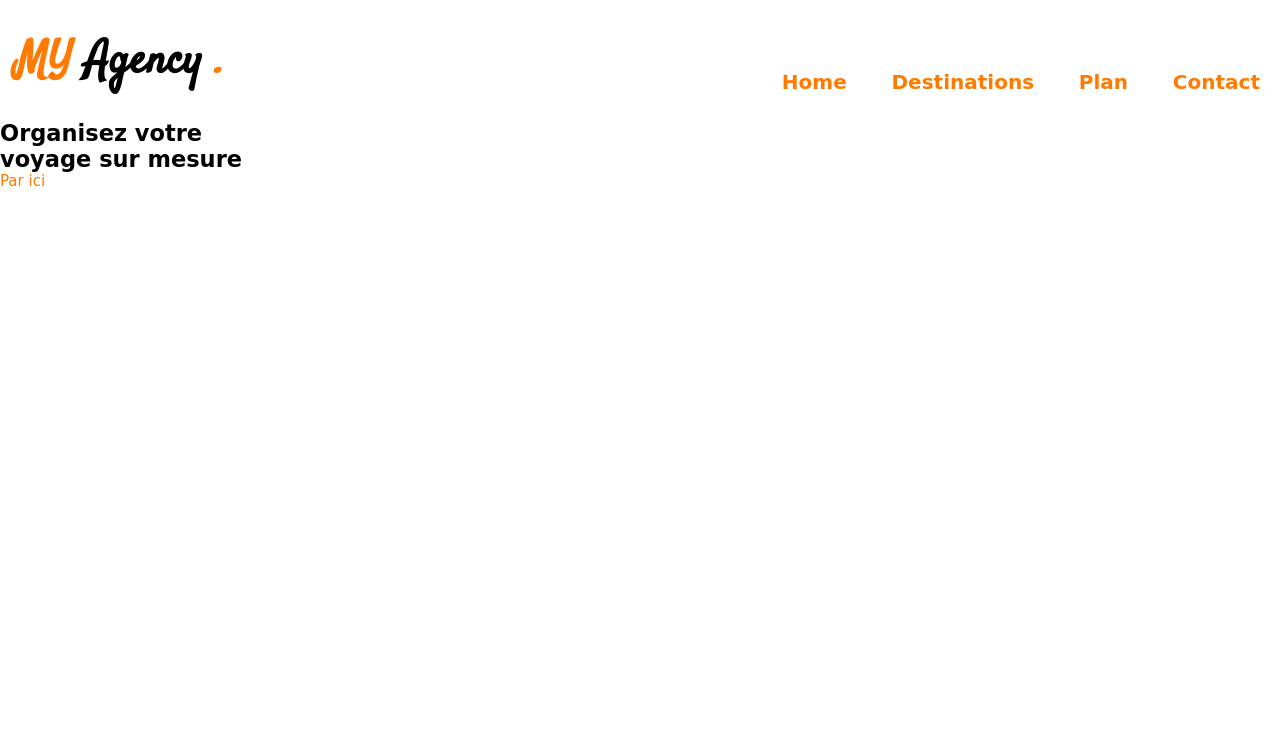
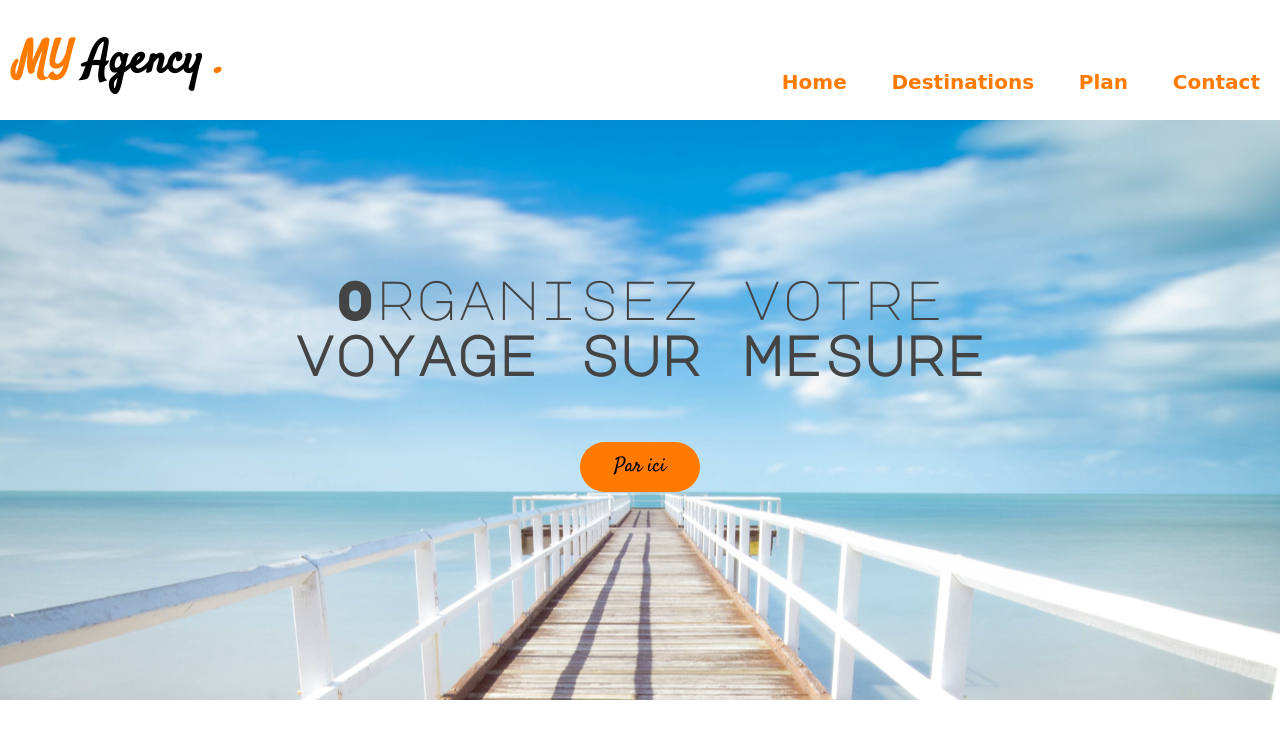
Before and after one commit to MiguelYann/MyAppLearning, a plain HTML site: page index.html in a window 1280 px wide. Drawn offline with Linux system fonts and the light colour scheme.

Commit message:
Add image and style in main part

```diff
--- a/CSS/styles.css
+++ b/CSS/styles.css
@@ -43,6 +43,15 @@ h1 {
 }
 
 
+/*For all level 2 of title*/
+
+h2 {
+    color: #444;
+    font-size: 55px;
+    font-family: 'Major Mono Display', monospace;
+}
+
+
 /*For all link elements*/
 
 a {
@@ -84,3 +93,36 @@ header nav ul li a {
     margin-right: 20px;
     margin-left: 20px;
 }
+
+.gras {
+    font-weight: bold;
+}
+
+
+/*Main IMAGE*/
+
+#main-image {
+    height: 580px;
+    background: url('../images/main.jpg') center;
+}
+
+#main-image h2 {
+    font-weight: normal;
+    text-align: center;
+    padding: 150px 0px 40px 0px;
+    margin-bottom: 20px;
+}
+
+.Button1 {
+    width: 120px;
+    background: #ff7a00;
+    display: block;
+    height: 50px;
+    line-height: 50px;
+    color: black;
+    font-family: 'Satisfy', cursive;
+    font-size: 20px;
+    margin: auto;
+    text-align: center;
+    border-radius: 40px;
+}
```
